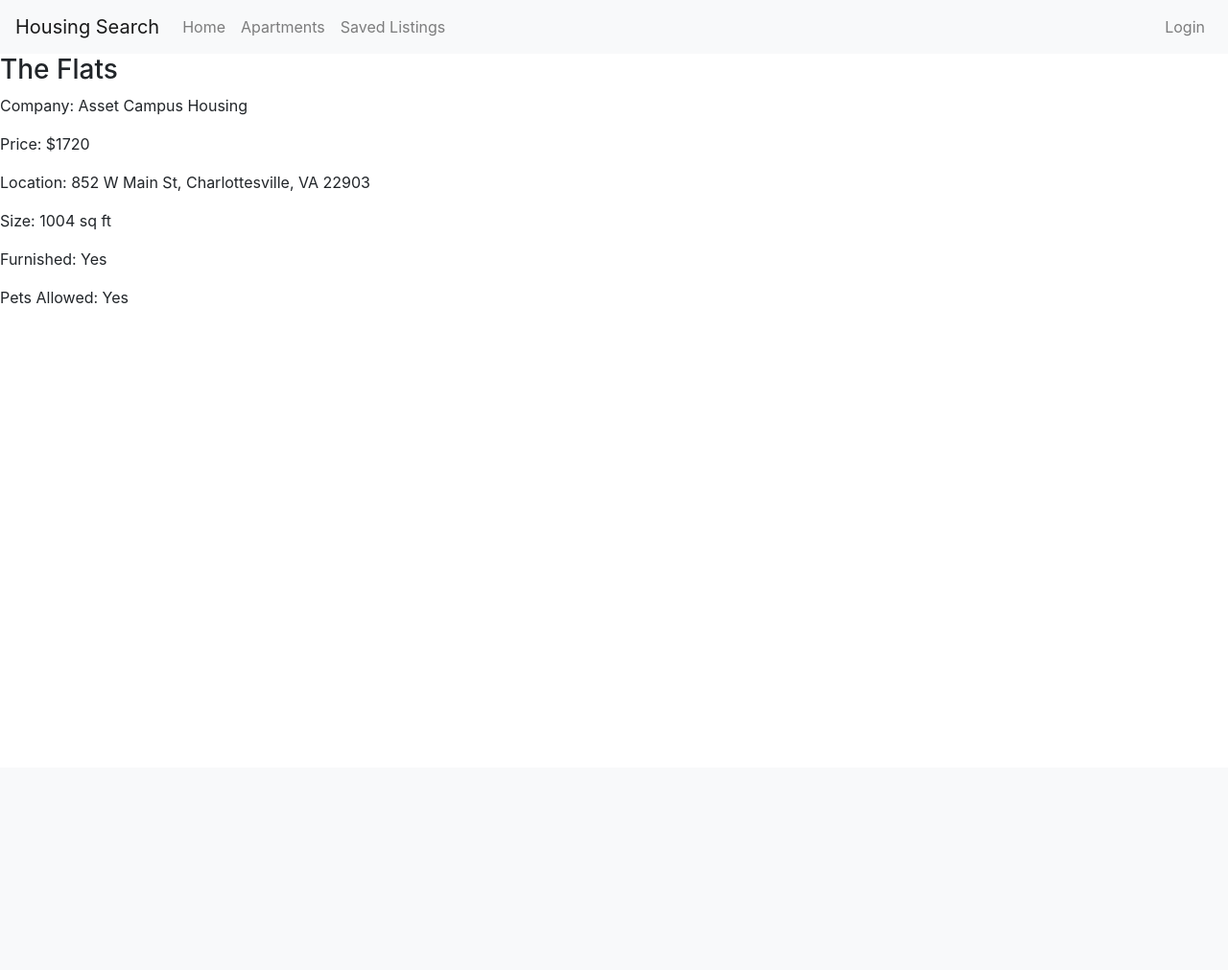
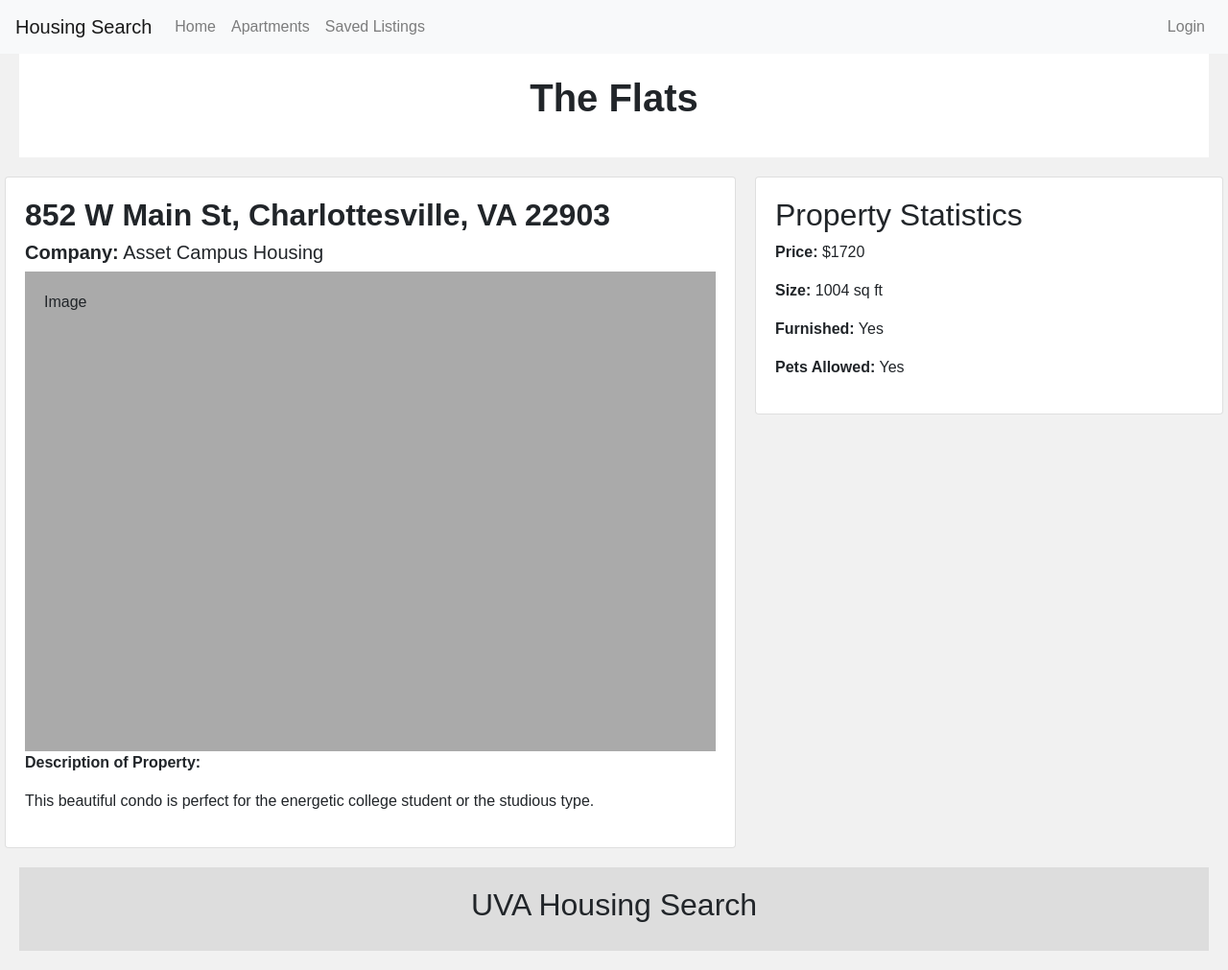
Before and after one commit to meganm18/Group-Project-Housing-Website, a Django app: page /apartments/1/ in a window 1280 px wide. Shown: the whole page at 96% size. Before the commit the page ends 316 px from the top, so only its background shows below. Run offline with Django 3.2, Linux system fonts and the light colour scheme; data comes from the database, SQL or seed files in the repository; some libraries are stand-ins or nearby versions.

Commit message:
Apartment Details Format
Reformated the apartment details page with columns, headers, footers, and shading

```diff
--- a/housing_app/templates/apartment_detail.html
+++ b/housing_app/templates/apartment_detail.html
@@ -2,16 +2,113 @@
 
 	{% block content %}
 
-	<div>
+	<!DOCTYPE html>
+	<html>
+	<head>
+	<meta name="viewport" content="width=device-width, initial-scale=1">
+	<style>
+	* {
+	box-sizing: border-box;
+	}
 
-		<h3> {{ apartment.name|capfirst }} </h3>
-		<p> Company: {{ apartment.company }} </p>
-		<p> Price: ${{ apartment.price }} </p>
-		<p> Location: {{ apartment.location }} </p>
-		<p> Size: {{ apartment.size }} sq ft </p>
-		<p> Furnished: {{ apartment.furnished }} </p>
-		<p> Pets Allowed: {{ apartment.pets }} </p>
+	/* Add a gray background color with some padding */
+	body {
+	font-family: Arial;
+	padding: 20px;
+	background: #f1f1f1;
+	}
 
+	/* Header/Blog Title */
+	.header {
+	padding: 30px;
+	font-size: 40px;
+	text-align: center;
+	background: white;
+	}
+
+	/* Create two unequal columns that floats next to each other */
+	/* Left column */
+	.leftcolumn {
+	float: left;
+	width: 60%;
+	}
+
+	/* Right column */
+	.rightcolumn {
+	float: left;
+	width: 40%;
+	padding-left: 20px;
+	}
+
+	/* Fake image */
+	.fakeimg {
+	background-color: #aaa;
+	width: 100%;
+	padding: 20px;
+	}
+
+	/* Add a card effect for articles */
+	.card {
+	background-color: white;
+	padding: 20px;
+	margin-top: 20px;
+	}
+
+	/* Clear floats after the columns */
+	.row:after {
+	content: "";
+	display: table;
+	clear: both;
+	}
+
+	/* Footer */
+	.footer {
+	padding: 20px;
+	text-align: center;
+	background: #ddd;
+	margin-top: 20px;
+	}
+
+	/* Responsive layout - when the screen is less than 800px wide, make the two columns stack on top of each other instead of next to each other */
+	@media screen and (max-width: 800px) {
+	.leftcolumn, .rightcolumn {
+		width: 100%;
+		padding: 0;
+	}
+	}
+	</style>
+	</head>
+	<body>
+
+	<div class="header">
+	<h1><strong>{{ apartment.name|capfirst }}</strong></h1>
 	</div>
 
+	<div class="row">
+	<div class="leftcolumn">
+		<div class="card">
+		<h2><strong>{{ apartment.location }}</strong> </h2>
+		<h5><strong>Company:</strong> {{ apartment.company }}</h5>
+		<div class="fakeimg" style="height:500px;">Image</div>
+		<p><strong>Description of Property:</strong></p>
+		<p>This beautiful condo is perfect for the energetic college student or the studious type.</p>
+		</div>
+	</div>
+	<div class="rightcolumn">
+		<div class="card">
+		<h2>Property Statistics</h2>
+		<p> <strong>Price:</strong> ${{ apartment.price }} </p>
+		<p> <strong>Size:</strong> {{ apartment.size }} sq ft </p>
+		<p> <strong>Furnished:</strong> {{ apartment.furnished }} </p>
+		<p> <strong>Pets Allowed:</strong> {{ apartment.pets }} </p>
+
+		</div>
+	</div>
+	</div>
+
+	<div class="footer">
+	<h2>UVA Housing Search</h2>
+	</div>
+
+
 	{% endblock content %}
```
